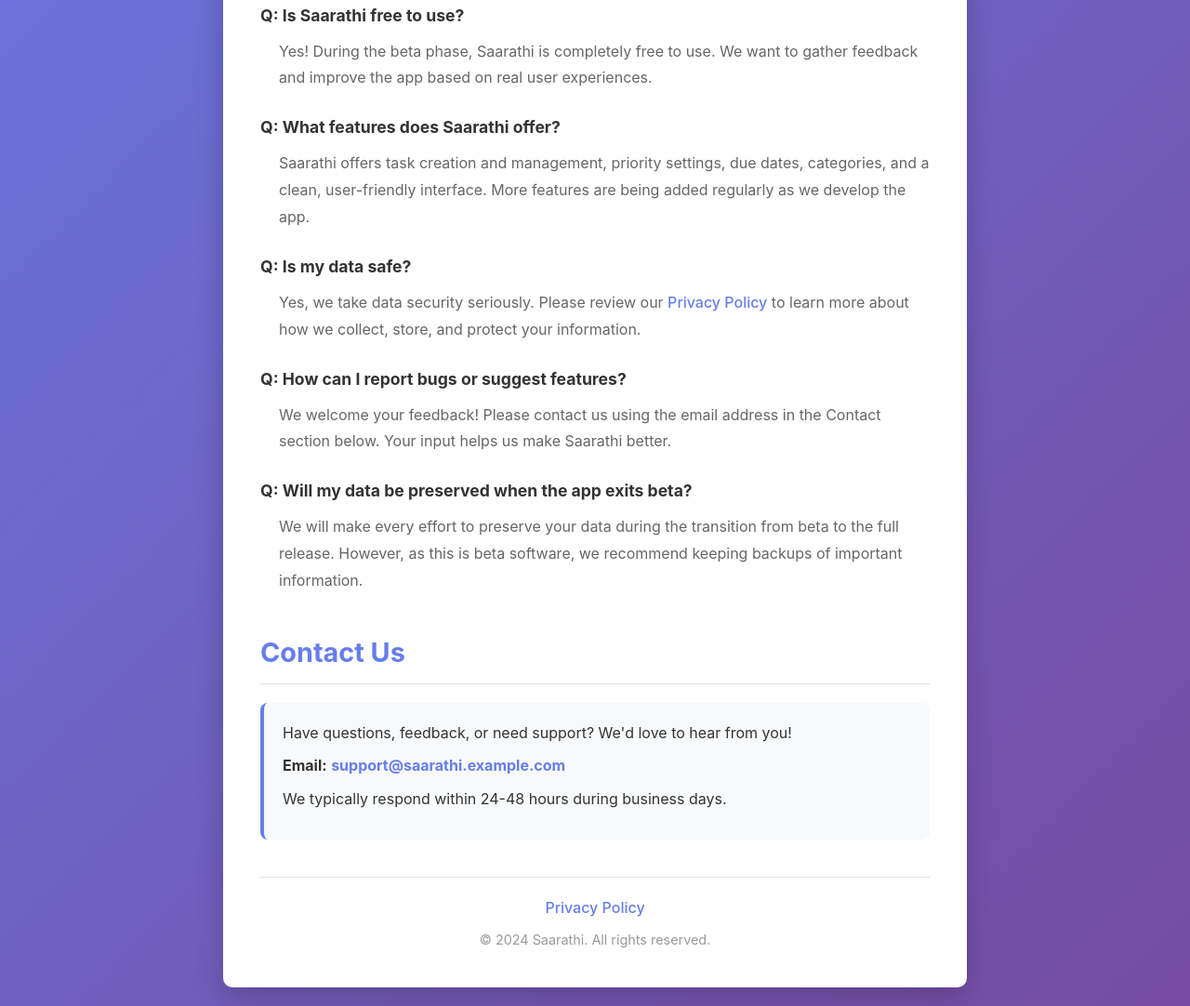
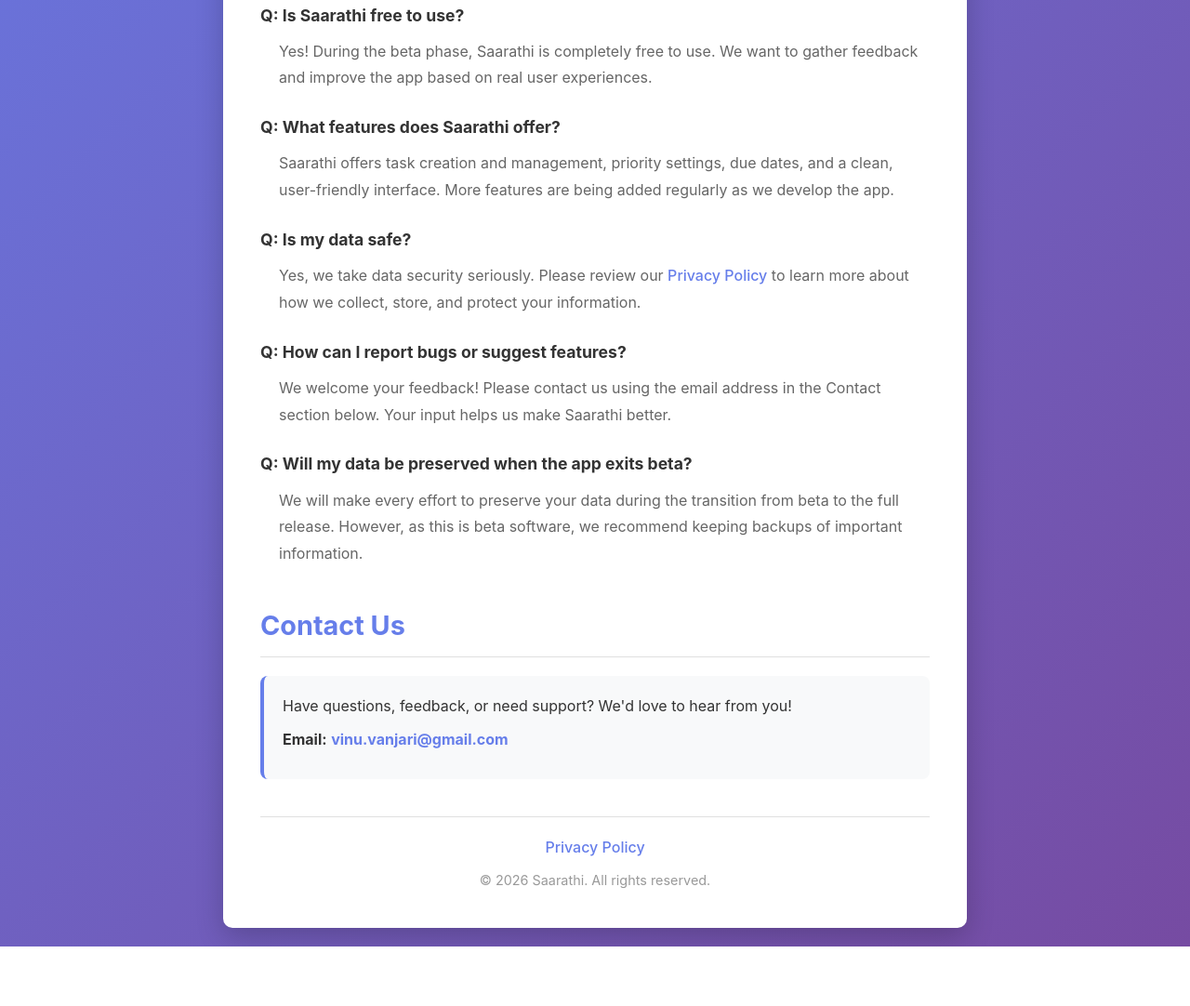
Before and after one commit to vinu-vanjari/app-support, a plain HTML site: page index.html in a window 1280 px wide. Shown: the part 740-1822 px from the top of the page at 93% size. After the commit the page ends 1758 px from the top, so only its background shows below. Drawn offline with Linux system fonts and the light colour scheme.

Commit message:
Update contact email and copyright year in index.html

```diff
--- a/index.html
+++ b/index.html
@@ -168,7 +168,7 @@
 
             <div class="faq-item">
                 <div class="faq-question">Q: What features does Saarathi offer?</div>
-                <div class="faq-answer">Saarathi offers task creation and management, priority settings, due dates, categories, and a clean, user-friendly interface. More features are being added regularly as we develop the app.</div>
+                <div class="faq-answer">Saarathi offers task creation and management, priority settings, due dates, and a clean, user-friendly interface. More features are being added regularly as we develop the app.</div>
             </div>
 
             <div class="faq-item">
@@ -191,14 +191,13 @@
             <h2>Contact Us</h2>
             <div class="contact-box">
                 <p>Have questions, feedback, or need support? We'd love to hear from you!</p>
-                <p><strong>Email:</strong> <span class="email-placeholder">support@saarathi.example.com</span></p>
-                <p>We typically respond within 24-48 hours during business days.</p>
+                <p><strong>Email:</strong> <span class="email-placeholder">vinu.vanjari@gmail.com</span></p>
             </div>
         </div>
 
         <div class="footer">
             <p><a href="privacy.html">Privacy Policy</a></p>
-            <p style="margin-top: 10px; color: #999; font-size: 0.9em;">© 2024 Saarathi. All rights reserved.</p>
+            <p style="margin-top: 10px; color: #999; font-size: 0.9em;">© 2026 Saarathi. All rights reserved.</p>
         </div>
     </div>
 </body>
```
